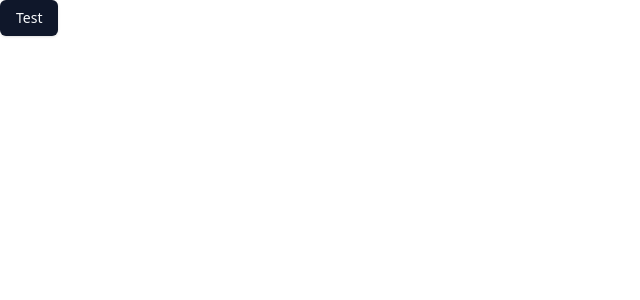
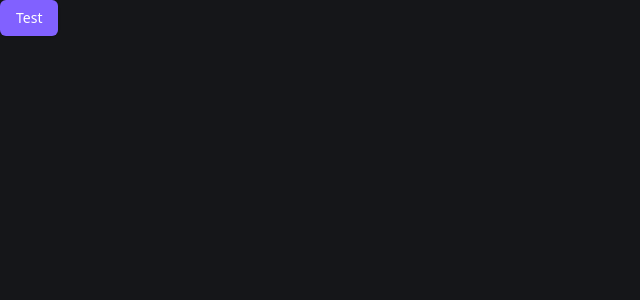
Before and after one commit to GuilhermeFreitass/Projeto-Barbearia, a Next.js app: page / in a window 1280 px wide. Shown: the top 300 px of the page, without its empty margins (0-640 px from the left). Built offline with nearby package versions, Linux system fonts and the light colour scheme.

Commit message:
chore: add git hooks setup

```diff
--- a/package.json
+++ b/package.json
@@ -6,7 +6,8 @@
     "dev": "next dev",
     "build": "next build",
     "start": "next start",
-    "lint": "next lint"
+    "lint": "next lint",
+    "prepare": "husky"
   },
   "prisma": {
     "seed": "tsx prisma/seed.ts"
@@ -29,6 +30,8 @@
     "@types/react-dom": "^18",
     "eslint": "^8",
     "eslint-config-next": "14.2.30",
+    "husky": "^9.1.7",
+    "lint-staged": "^16.1.2",
     "postcss": "^8",
     "prettier": "^3.6.2",
     "prettier-plugin-tailwindcss": "^0.6.13",
--- a/src/app/globals.css
+++ b/src/app/globals.css
@@ -2,77 +2,48 @@
 @tailwind components;
 @tailwind utilities;
 
-@layer utilities {
-  .text-balance {
-    text-wrap: balance;
+@layer base {
+  .dark {
+    --background: 225 9% 9%;
+    --foreground: 210 40% 98%;
+
+    --card: 228 9% 11%;
+    --card-foreground: 210 40% 98%;
+
+    --popover: 228 9% 11%;
+    --popover-foreground: 210 40% 98%;
+
+    --primary: 252 100% 69%;
+    --primary-foreground: 0 0% 100%;
+
+    --secondary: 228 6% 16%;
+    --secondary-foreground: 210 40% 98%;
+
+    --muted: 228 6% 16%;
+    --muted-foreground: 215 20.2% 65.1%;
+
+    --accent: 228 6% 16%;
+    --accent-foreground: 210 40% 98%;
+
+    --destructive: 0 84% 60%;
+    --destructive-foreground: 210 40% 98%;
+
+    --border: 228 6% 16%;
+    --input: 228 6% 16%;
+    --ring: 212.7 26.8% 83.9%;
+
+    --radius: 0.5rem;
   }
 }
 
-
-
 @layer base {
-  :root {
-    --background: 0 0% 100%;
-    --foreground: 222.2 84% 4.9%;
-    --card: 0 0% 100%;
-    --card-foreground: 222.2 84% 4.9%;
-    --popover: 0 0% 100%;
-    --popover-foreground: 222.2 84% 4.9%;
-    --primary: 222.2 47.4% 11.2%;
-    --primary-foreground: 210 40% 98%;
-    --secondary: 210 40% 96.1%;
-    --secondary-foreground: 222.2 47.4% 11.2%;
-    --muted: 210 40% 96.1%;
-    --muted-foreground: 215.4 16.3% 46.9%;
-    --accent: 210 40% 96.1%;
-    --accent-foreground: 222.2 47.4% 11.2%;
-    --destructive: 0 84.2% 60.2%;
-    --destructive-foreground: 210 40% 98%;
-    --border: 214.3 31.8% 91.4%;
-    --input: 214.3 31.8% 91.4%;
-    --ring: 222.2 84% 4.9%;
-    --chart-1: 12 76% 61%;
-    --chart-2: 173 58% 39%;
-    --chart-3: 197 37% 24%;
-    --chart-4: 43 74% 66%;
-    --chart-5: 27 87% 67%;
-    --radius: 0.5rem;
+  * {
+    @apply border-border antialiased;
   }
-  .dark {
-    --background: 222.2 84% 4.9%;
-    --foreground: 210 40% 98%;
-    --card: 222.2 84% 4.9%;
-    --card-foreground: 210 40% 98%;
-    --popover: 222.2 84% 4.9%;
-    --popover-foreground: 210 40% 98%;
-    --primary: 210 40% 98%;
-    --primary-foreground: 222.2 47.4% 11.2%;
-    --secondary: 217.2 32.6% 17.5%;
-    --secondary-foreground: 210 40% 98%;
-    --muted: 217.2 32.6% 17.5%;
-    --muted-foreground: 215 20.2% 65.1%;
-    --accent: 217.2 32.6% 17.5%;
-    --accent-foreground: 210 40% 98%;
-    --destructive: 0 62.8% 30.6%;
-    --destructive-foreground: 210 40% 98%;
-    --border: 217.2 32.6% 17.5%;
-    --input: 217.2 32.6% 17.5%;
-    --ring: 212.7 26.8% 83.9%;
-    --chart-1: 220 70% 50%;
-    --chart-2: 160 60% 45%;
-    --chart-3: 30 80% 55%;
-    --chart-4: 280 65% 60%;
-    --chart-5: 340 75% 55%;
+  html {
+    @apply h-full;
+  }
+  body {
+    @apply h-full bg-background text-foreground;
   }
 }
-
-
-
-@layer base {
-  * {
-    @apply border-border;
-  }
-  body {
-    @apply bg-background text-foreground;
-  }
-}
--- a/src/app/layout.tsx
+++ b/src/app/layout.tsx
@@ -24,7 +24,7 @@ export default function RootLayout({
   children: React.ReactNode;
 }>) {
   return (
-    <html lang="en">
+    <html lang="en" className="dark">
       <body
         className={`${geistSans.variable} ${geistMono.variable} antialiased`}
       >
```
Also changed, not shown: .eslintrc.json, .liststagedrc.json (added), 2 other files (tests, documents, lock files or other folders).
